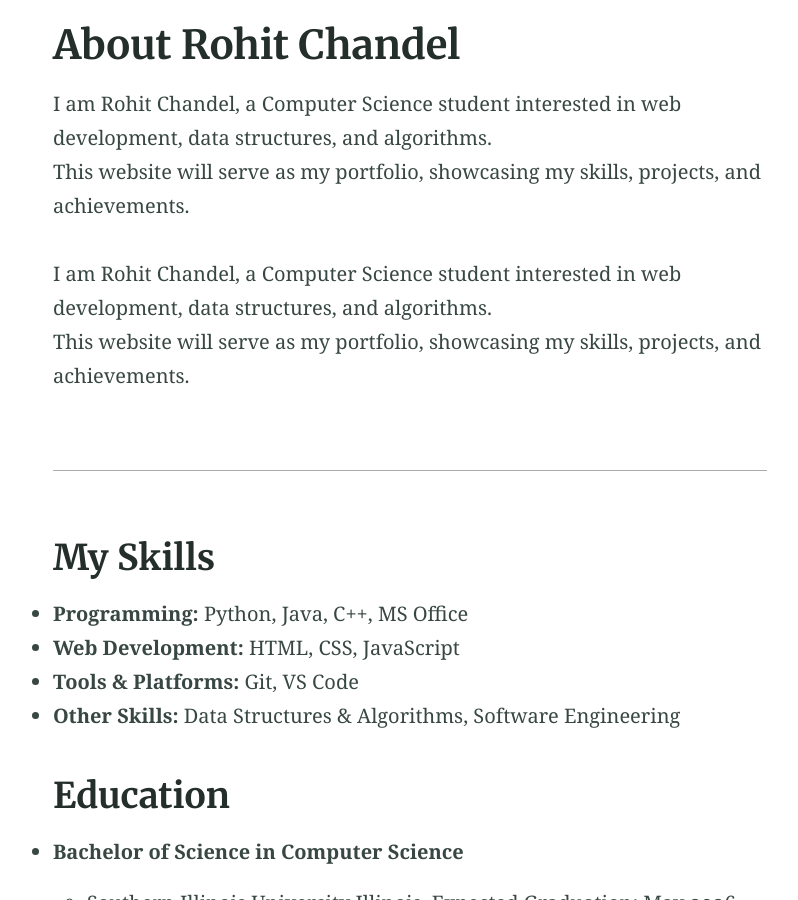
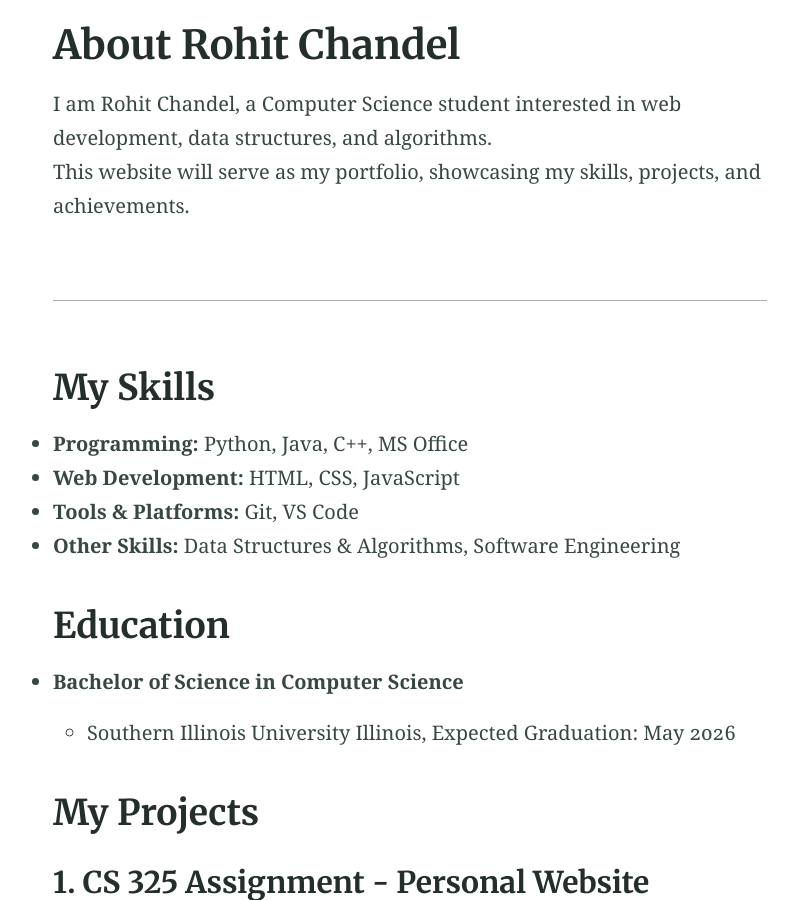
Before and after one commit to Rohoxoxo/Rohoxoxo.github.io, a Jekyll site: the page built from index.md, in a window 1280 px wide and 900 px high, scrolled down 425 px. Shown: the whole window, without its empty margins (230-1028 px from the left). Built offline with Jekyll 4.4.1, drawn with Linux system fonts in a browser that asks for light colours.

Commit message:
Fixed duplicate text, links, and removed Alembic branding

```diff
--- a/index.md
+++ b/index.md
@@ -7,11 +7,6 @@ feature_image: "https://picsum.photos/1300/400?image=989"
 excerpt: "This website showcases my projects, skills, and achievements in computer science and software engineering."
 
 ---
-
-I am Rohit Chandel, a Computer Science student interested in web development, data structures, and algorithms.
-This website will serve as my portfolio, showcasing my skills, projects, and achievements.
-
-
 
 I am Rohit Chandel, a Computer Science student interested in web development, data structures, and algorithms.
 This website will serve as my portfolio, showcasing my skills, projects, and achievements.
```
